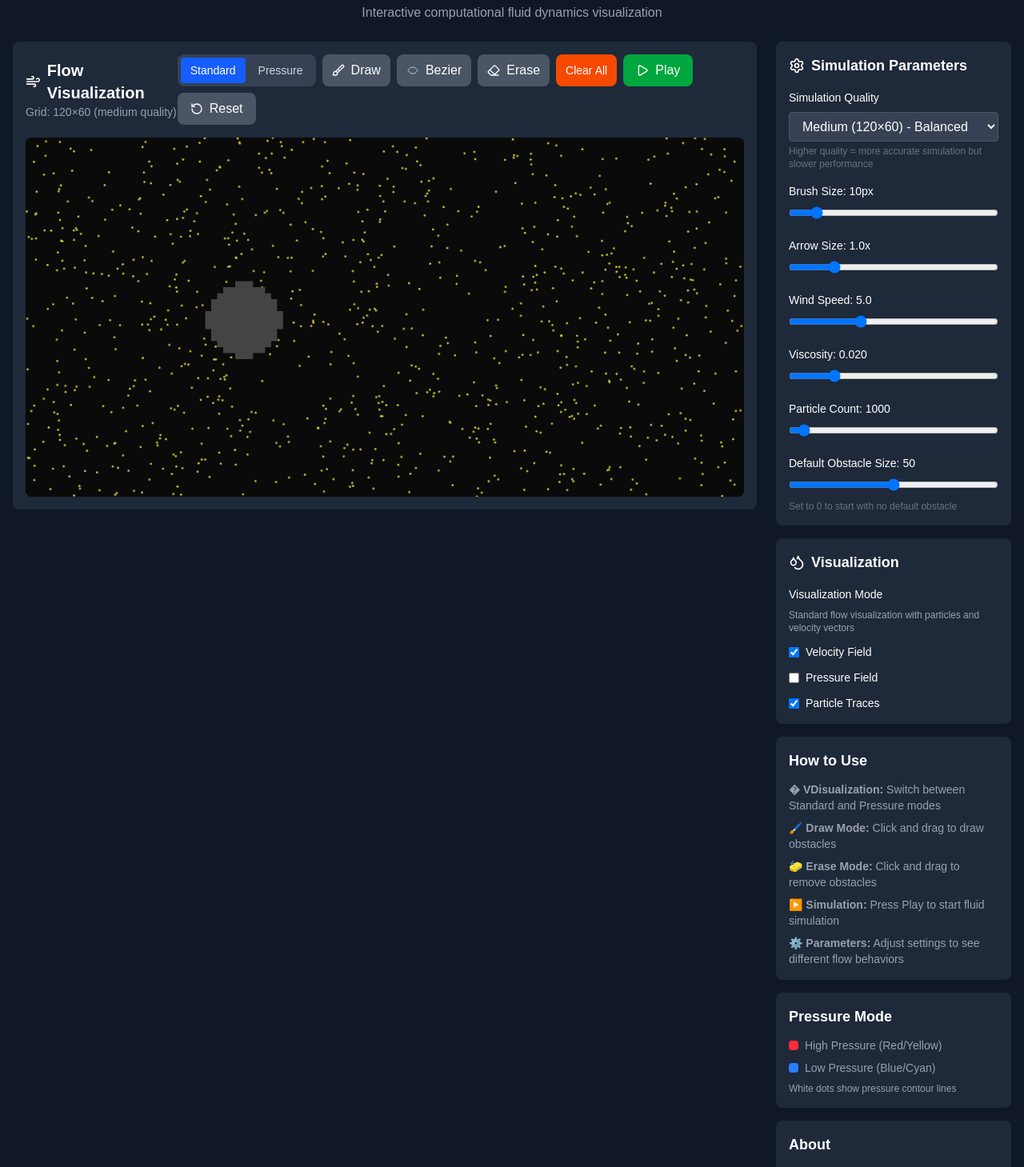
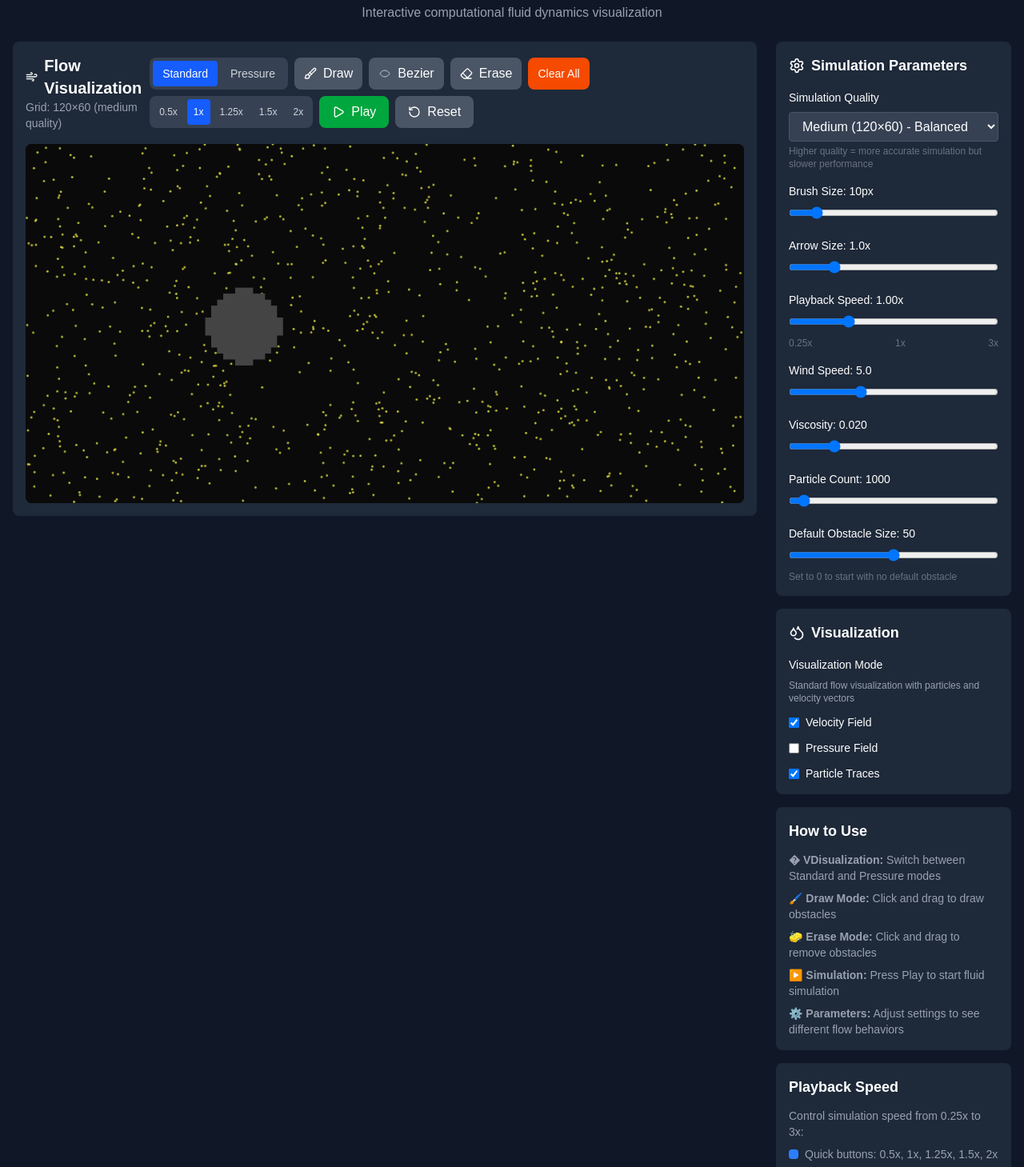
Before and after one commit to rongeld/cfd-browser, a Next.js app: page / in a window 1280 px wide. Shown: the part 60-1519 px from the top of the page at 80% size. Built offline with nearby package versions, Linux system fonts and the light colour scheme.

Commit message:
feat: Add playback speed control for simulation with quick buttons and slider

```diff
--- a/app/page.tsx
+++ b/app/page.tsx
@@ -40,6 +40,7 @@ const CFDSimulator = () => {
   const [quality, setQuality] = useState("medium"); // 'low', 'medium', 'high', 'ultra'
   const [bezierPoints, setBezierPoints] = useState([]);
   const [currentBezier, setCurrentBezier] = useState([]);
+  const [playbackSpeed, setPlaybackSpeed] = useState(1.0); // 0.5x, 1x, 1.25x, 1.5x, 2x
 
   // Grid dimensions based on quality
   const getGridDimensions = () => {
@@ -832,14 +833,29 @@ const CFDSimulator = () => {
     updateParticles();
   }, []); // Remove settings dependency - functions will use current settings via closure
 
+  const runSimulationSteps = useCallback(() => {
+    const steps = Math.max(1, Math.floor(playbackSpeed));
+    const fractionalStep = playbackSpeed - steps;
+
+    // Run full steps
+    for (let i = 0; i < steps; i++) {
+      simulationStep();
+    }
+
+    // Handle fractional step (for speeds like 1.25x, 1.5x)
+    if (fractionalStep > 0 && Math.random() < fractionalStep) {
+      simulationStep();
+    }
+  }, [simulationStep, playbackSpeed]);
+
   // Animation loop
   const animate = useCallback(() => {
     if (isRunning) {
-      simulationStep();
+      runSimulationSteps();
       render();
       animationRef.current = requestAnimationFrame(animate);
     }
-  }, [isRunning, simulationStep, render]);
+  }, [isRunning, runSimulationSteps, render]);
 
   // Initialize simulation once
   useEffect(() => {
@@ -870,7 +886,7 @@ const CFDSimulator = () => {
     if (!isRunning) {
       render();
     }
-  }, [drawingMode, visualizationMode, settings, isRunning]);
+  }, [drawingMode, visualizationMode, settings, isRunning, render]);
 
   // Start/stop animation
   useEffect(() => {
@@ -1015,6 +1031,59 @@ const CFDSimulator = () => {
                   >
                     Clear All
                   </button>
+                  <div className="flex gap-1 bg-gray-700 rounded-lg p-1">
+                    <button
+                      onClick={() => setPlaybackSpeed(0.5)}
+                      className={`px-2 py-1 rounded text-xs transition-colors ${
+                        playbackSpeed === 0.5
+                          ? "bg-blue-600 text-white"
+                          : "text-gray-300 hover:text-white"
+                      }`}
+                    >
+                      0.5x
+                    </button>
+                    <button
+                      onClick={() => setPlaybackSpeed(1.0)}
+                      className={`px-2 py-1 rounded text-xs transition-colors ${
+                        playbackSpeed === 1.0
+                          ? "bg-blue-600 text-white"
+                          : "text-gray-300 hover:text-white"
+                      }`}
+                    >
+                      1x
+                    </button>
+                    <button
+                      onClick={() => setPlaybackSpeed(1.25)}
+                      className={`px-2 py-1 rounded text-xs transition-colors ${
+                        playbackSpeed === 1.25
+                          ? "bg-blue-600 text-white"
+                          : "text-gray-300 hover:text-white"
+                      }`}
+                    >
+                      1.25x
+                    </button>
+                    <button
+                      onClick={() => setPlaybackSpeed(1.5)}
+                      className={`px-2 py-1 rounded text-xs transition-colors ${
+                        playbackSpeed === 1.5
+                          ? "bg-blue-600 text-white"
+                          : "text-gray-300 hover:text-white"
+                      }`}
+                    >
+                      1.5x
+                    </button>
+                    <button
+                      onClick={() => setPlaybackSpeed(2.0)}
+                      className={`px-2 py-1 rounded text-xs transition-colors ${
+                        playbackSpeed === 2.0
+                          ? "bg-blue-600 text-white"
+                          : "text-gray-300 hover:text-white"
+                      }`}
+                    >
+                      2x
+                    </button>
+                  </div>
+
                   <button
                     onClick={handlePlayPause}
                     className={`px-4 py-2 rounded-lg flex items-center gap-2 ${
@@ -1029,6 +1098,11 @@ const CFDSimulator = () => {
                       <Play className="w-4 h-4" />
                     )}
                     {isRunning ? "Pause" : "Play"}
+                    {playbackSpeed !== 1.0 && (
+                      <span className="text-xs opacity-75">
+                        {playbackSpeed}x
+                      </span>
+                    )}
                   </button>
                   <button
                     onClick={handleReset}
@@ -1158,6 +1232,28 @@ const CFDSimulator = () => {
 
                 <div>
                   <label className="block text-sm font-medium mb-2">
+                    Playback Speed: {playbackSpeed.toFixed(2)}x
+                  </label>
+                  <input
+                    type="range"
+                    min="0.25"
+                    max="3.0"
+                    step="0.25"
+                    value={playbackSpeed}
+                    onChange={(e) =>
+                      setPlaybackSpeed(parseFloat(e.target.value))
+                    }
+                    className="w-full"
+                  />
+                  <div className="flex justify-between text-xs text-gray-500 mt-1">
+                    <span>0.25x</span>
+                    <span>1x</span>
+                    <span>3x</span>
+                  </div>
+                </div>
+
+                <div>
+                  <label className="block text-sm font-medium mb-2">
                     Wind Speed: {settings.windSpeed.toFixed(1)}
                   </label>
                   <input
@@ -1209,6 +1305,7 @@ const CFDSimulator = () => {
                     onChange={(e) =>
                       setSettings((prev) => ({
                         ...prev,
+
                         particleCount: parseInt(e.target.value),
                       }))
                     }
@@ -1354,6 +1451,24 @@ const CFDSimulator = () => {
             </div>
 
             <div className="bg-gray-800 rounded-lg p-4">
+              <h3 className="text-lg font-semibold mb-3">Playback Speed</h3>
+              <div className="text-sm text-gray-400 space-y-2">
+                <p>Control simulation speed from 0.25x to 3x:</p>
+                <div className="flex items-center gap-2">
+                  <div className="w-3 h-3 bg-blue-500 rounded"></div>
+                  <span>Quick buttons: 0.5x, 1x, 1.25x, 1.5x, 2x</span>
+                </div>
+                <div className="flex items-center gap-2">
+                  <div className="w-3 h-3 bg-green-500 rounded"></div>
+                  <span>Slider: Fine control 0.25x - 3x</span>
+                </div>
+                <p className="text-xs">
+                  Higher speeds may impact performance on slower devices
+                </p>
+              </div>
+            </div>
+
+            <div className="bg-gray-800 rounded-lg p-4">
               <h3 className="text-lg font-semibold mb-3">Pressure Mode</h3>
               <div className="text-sm text-gray-400 space-y-2">
                 <div className="flex items-center gap-2">
```
